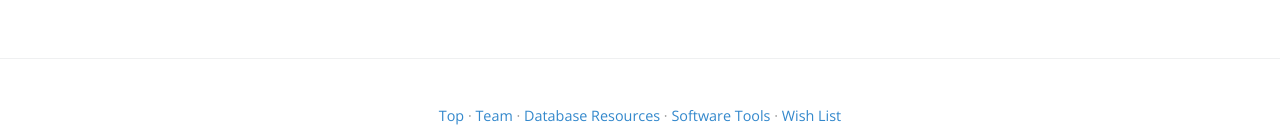
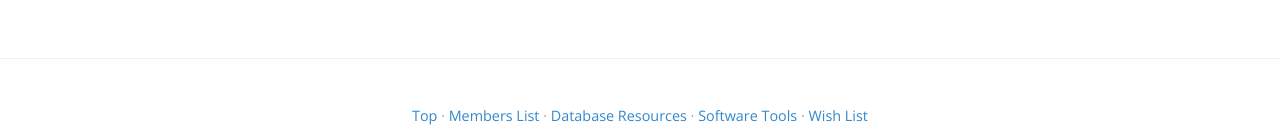
Before and after one commit to glycoinfo/glic-old, a Jekyll site: the page built from index.md, in a window 1280 px wide. Shown: the part 1370-1508 px from the top of the page. Built offline with Jekyll 4.4.1, drawn with Linux system fonts in a browser that asks for light colours; nearby versions of some CDN libraries; Markdown is read by kramdown in place of the engine named in the settings.

Commit message:
Update menu.html

```diff
--- a/_includes/menu.html
+++ b/_includes/menu.html
@@ -4,7 +4,7 @@
         <div class="additional">
           <ul id="menu-main-menu" class="additional">
             <li class="menu-item"><a href="{{ site.url }}/" >Top</a></li>
-            <li class="menu-item"><a href="{{ site.url }}/team" >Team</a></li>
+            <li class="menu-item"><a href="{{ site.url }}/member" >Members List</a></li>
             <li class="menu-item"><a href="{{ site.url }}/database" >Database Resources</a></li>
             <li class="menu-item"><a href="{{ site.url }}/software" >Software Tools</a></li>
             <li class="menu-item"><a href="{{ site.url }}/wishList">Wish List</a></li>
```
